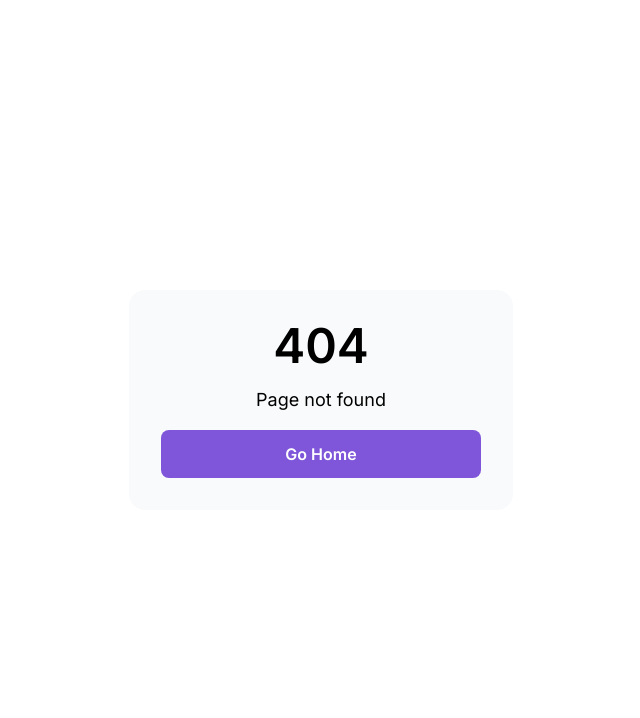
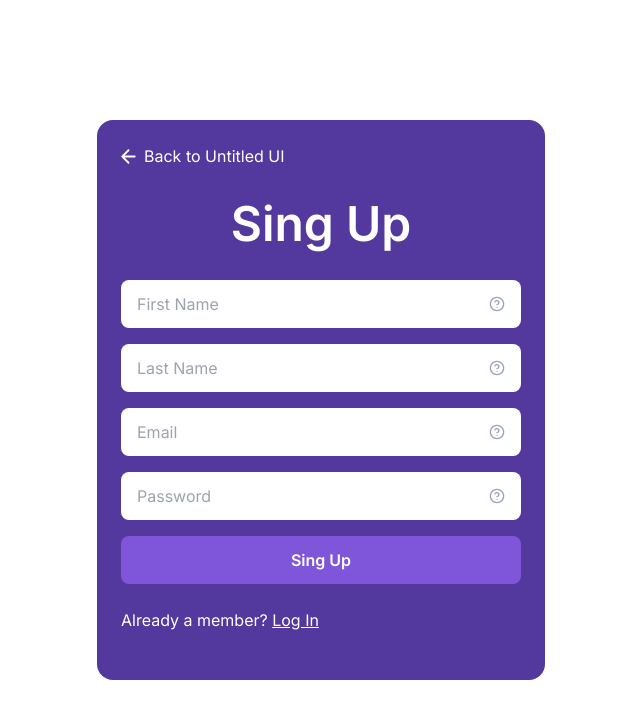
Before and after one commit to Andresarl16/Avila-Tek-Frontend-Skills-Test, a Next.js app: page /sing-up in a window 1280 px wide. Before the commit this address had no page. Shown: the top 718 px of the page, without its empty margins (319-959 px from the left). Built offline with nearby package versions, Linux system fonts and the light colour scheme.

Commit message:
feat(General): Add a Sing Up View, Only Visuals

```diff
--- /dev/null
+++ b/src/app/(authentication)/login/page.tsx
@@ -0,0 +1,53 @@
+import Button from "@/ui/components/Button";
+import Input from "@/ui/components/Input";
+import RightArrowIcon from "@/ui/icons/RightArrowIcon";
+import Link from "next/link";
+
+export default function LogIn() {
+  return (
+    <main className="flex w-full h-screen min-h-[464px] py-4 justify-center items-center">
+      <section className="w-full max-w-md  px-6 pt-6 pb-12 mx-4 md:mx-0 bg-bg-brand-section rounded-2xl">
+        <Link href="/" className="flex items-center text-text-brand-primary">
+          <RightArrowIcon
+            width={15}
+            height={15}
+            stroke="#ffffff"
+            className="rotate-180 mr-2"
+          ></RightArrowIcon>{" "}
+          Back to Untitled UI
+        </Link>
+        <h2 className="text-5xl my-8 text-text-brand-primary text-center font-semibold">
+          Log In <br />
+        </h2>
+        <form
+          action=""
+          className="flex flex-col w-full justify-center space-y-4"
+        >
+          <Input
+            placeholder="Email"
+            tooltip="Enter your email"
+            className="w-full"
+          ></Input>
+          <Input
+            placeholder="Password"
+            tooltip="Enter your email"
+            className="w-full"
+          ></Input>
+          <Button
+            text="Log in"
+            type="primary"
+            redirectTo=""
+            className="h-fit w-full"
+          ></Button>
+        </form>
+        <p className="text-text-brand-primary mt-6">
+          {"Don't have an account?"}
+          <Link href={"/sing-up"}>
+            {" "}
+            <u>Sing up</u>
+          </Link>
+        </p>
+      </section>
+    </main>
+  );
+}
--- a/src/app/login/page.tsx
+++ b/src/app/(authentication)/sing-up/page.tsx
@@ -3,9 +3,9 @@ import Input from "@/ui/components/Input";
 import RightArrowIcon from "@/ui/icons/RightArrowIcon";
 import Link from "next/link";
 
-export default function LogIn() {
+export default function SingUp() {
   return (
-    <main className="flex w-full h-screen min-h-[464px] py-4 justify-center items-center">
+    <main className="flex w-full h-screen min-h-[592px] py-4 justify-center items-center">
       <section className="w-full max-w-md  px-6 pt-6 pb-12 mx-4 md:mx-0 bg-bg-brand-section rounded-2xl">
         <Link href="/" className="flex items-center text-text-brand-primary">
           <RightArrowIcon
@@ -17,12 +17,22 @@ export default function LogIn() {
           Back to Untitled UI
         </Link>
         <h2 className="text-5xl my-8 text-text-brand-primary text-center font-semibold">
-          Log In <br />
+          Sing Up <br />
         </h2>
         <form
           action=""
           className="flex flex-col w-full justify-center space-y-4"
         >
+          <Input
+            placeholder="First Name"
+            tooltip="Enter your first name"
+            className="w-full"
+          ></Input>
+          <Input
+            placeholder="Last Name"
+            tooltip="Enter your last name"
+            className="w-full"
+          ></Input>
           <Input
             placeholder="Email"
             tooltip="Enter your email"
@@ -34,17 +44,17 @@ export default function LogIn() {
             className="w-full"
           ></Input>
           <Button
-            text="Log in"
+            text="Sing Up"
             type="primary"
             redirectTo=""
             className="h-fit w-full"
           ></Button>
         </form>
         <p className="text-text-brand-primary mt-6">
-          {"Don't have an account?"}
+          {"Already a member?"}
           <Link href={"/login"}>
             {" "}
-            <u>Sing up</u>
+            <u>Log In</u>
           </Link>
         </p>
       </section>
--- a/src/constants/Navbar.ts
+++ b/src/constants/Navbar.ts
@@ -9,6 +9,6 @@ export const navbar: NavbarModel = {
   ],
   end: [
     { text: "Log in", type: "secondary", redirectTo: "/login" },
-    { text: "Sign up", type: "primary", redirectTo: "" },
+    { text: "Sign up", type: "primary", redirectTo: "/sing-up" },
   ],
 };
```
